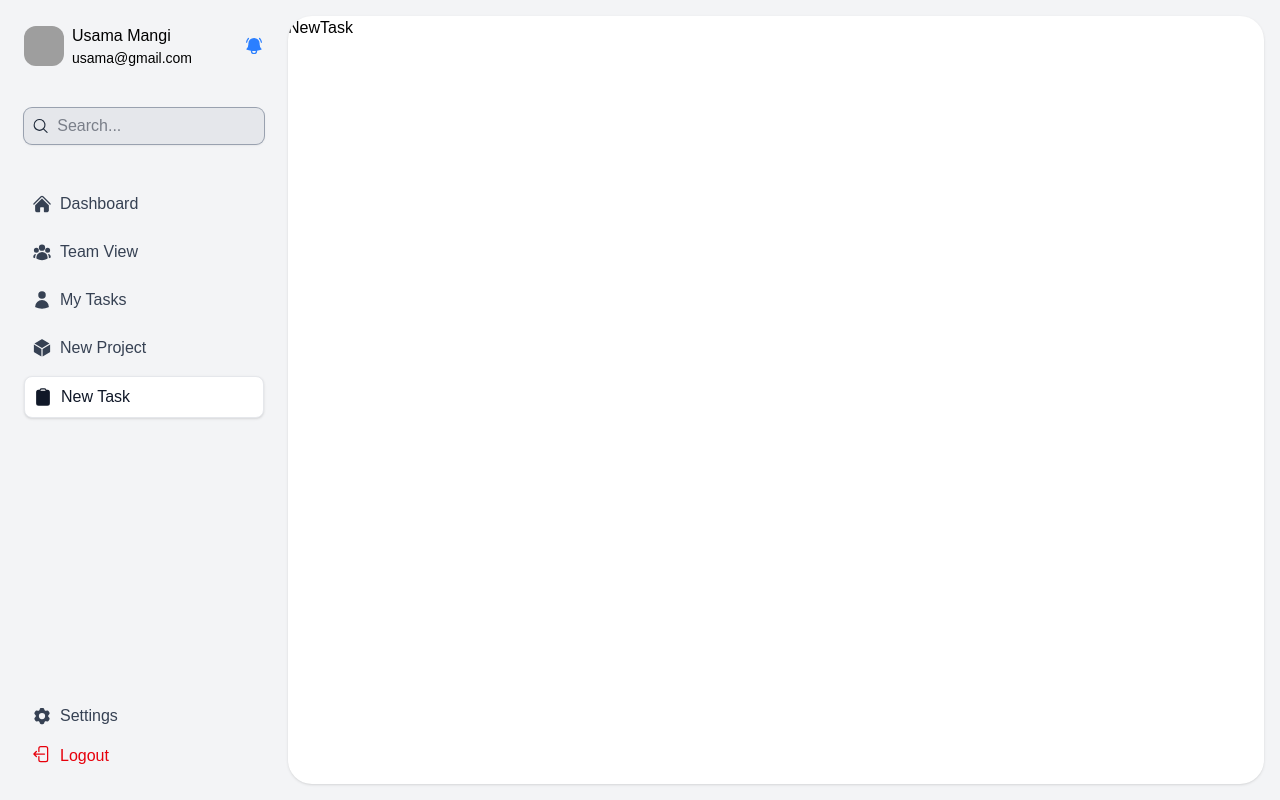
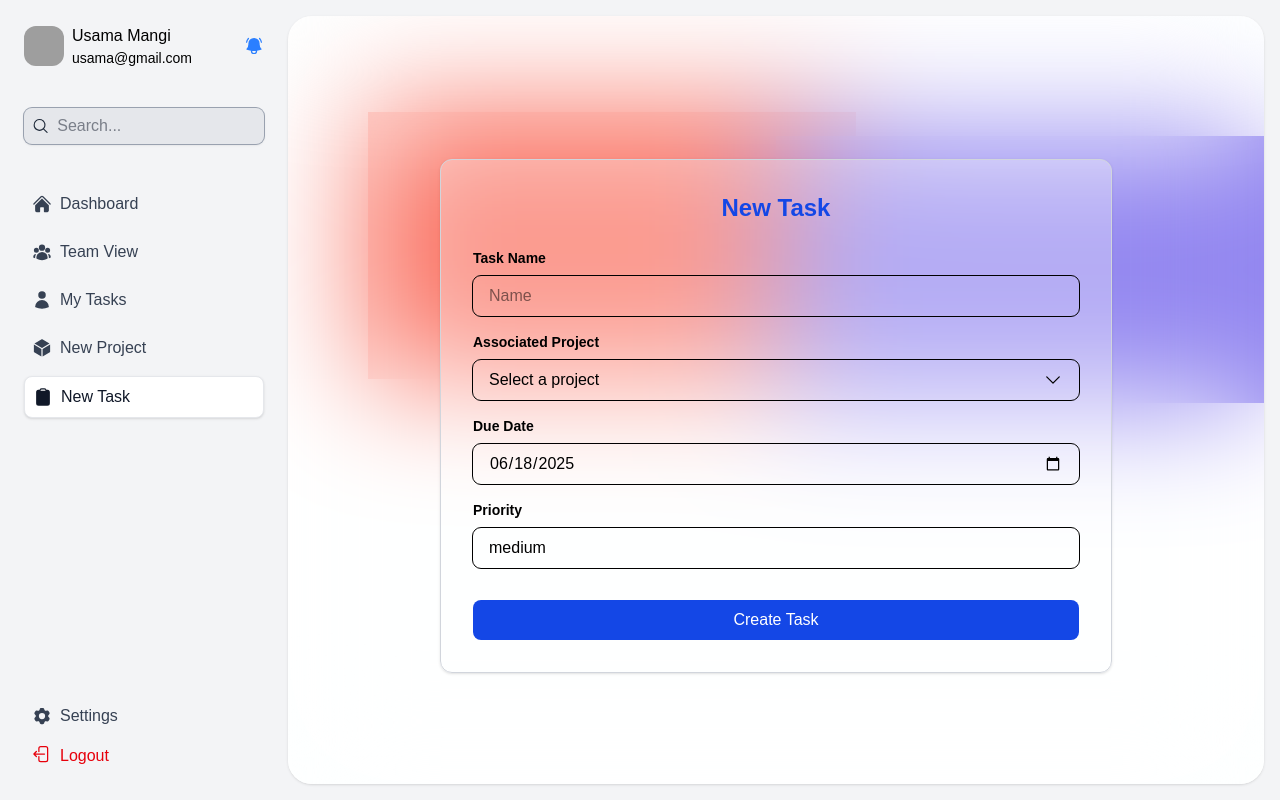
Before and after one commit to UsamaGM/task-manager, a React (Vite) app in the folder client/: page /home/new-task in a window 1280 px wide. Built offline with nearby package versions, Linux system fonts and the light colour scheme; grey boxes are pictures that could not be loaded.

Commit message:
feat: implement New Task Page and Improve New Project Page; add Dropdown Component

```diff
--- /dev/null
+++ b/client/src/components/Dropdown.tsx
@@ -0,0 +1,63 @@
+import { ChevronDownIcon } from "@heroicons/react/24/solid";
+import { animate } from "animejs";
+import { useEffect, useState } from "react";
+
+interface DropdownPropTypes {
+  placeholder: string;
+  options: Array<any>;
+}
+
+function Dropdown({ placeholder, options }: DropdownPropTypes) {
+  const [isOpen, setIsOpen] = useState(false);
+
+  const toggleDropdown = (e: React.MouseEvent<HTMLButtonElement>) => {
+    e.stopPropagation();
+    setIsOpen(!isOpen);
+    animate(".icon", {
+      rotateZ: isOpen ? [0, 180] : [180, 360],
+      duration: 300,
+    });
+  };
+
+  useEffect(() => {
+    function clickOutside() {
+      setIsOpen(false);
+    }
+    if (isOpen) {
+      document.addEventListener("click", clickOutside);
+    }
+    return () => document.removeEventListener("click", clickOutside);
+  }, [isOpen]);
+
+  return (
+    <div className="relative w-full">
+      <button
+        type="button"
+        onClick={toggleDropdown}
+        className="w-full px-4 py-2 outline rounded-lg text-left flex items-center justify-between focus:outline-none focus:ring-2 focus:ring-blue-400 transition-all duration-300 ease-in-out"
+      >
+        {placeholder}
+        <ChevronDownIcon className="size-5 icon" />
+      </button>
+
+      {isOpen && (
+        <div className="absolute z-10 w-full mt-1 bg-white rounded-lg shadow-lg ring-1 ring-black ring-opacity-5 focus:outline-none">
+          <div className="py-1" role="none">
+            {options.map((option) => (
+              <button
+                key={option._id}
+                type="button"
+                className="w-full text-left px-4 py-2 text-sm text-gray-700 hover:bg-blue-50 transition-colors duration-150"
+                role="menuitem"
+              >
+                {option.title}
+              </button>
+            ))}
+          </div>
+        </div>
+      )}
+    </div>
+  );
+}
+
+export default Dropdown;
--- a/client/src/pages/Auth/Login/index.tsx
+++ b/client/src/pages/Auth/Login/index.tsx
@@ -7,7 +7,7 @@ import { toast } from "react-toastify";
 import api from "@/config/api";
 import { setCookie } from "@/config/cookie";
 import { animate } from "animejs";
-import { useEffect } from "react";
+import { formErrorsHandler } from "@/helpers/errorHandler";
 
 function Login() {
   const formSchema = z.object({
@@ -22,12 +22,9 @@ function Login() {
   } = useForm<formDataTypes>({
     resolver: zodResolver(formSchema),
     defaultValues: { email: "", password: "" },
+    mode: "onSubmit",
+    reValidateMode: "onSubmit",
   });
-
-  useEffect(() => {
-    errors.email && toast.error(errors.email.message);
-    errors.password && toast.error(errors.password.message);
-  }, [errors]);
 
   const navigate = useNavigate();
   const onSubmit = async (data: formDataTypes) => {
@@ -57,13 +54,15 @@ function Login() {
     }
   };
 
+  const isError = formErrorsHandler(errors);
+
   return (
     <Card>
       <div className="form-container w-full h-screen flex flex-col space-y-4 items-center justify-center">
         <form
           onSubmit={handleSubmit(onSubmit)}
           className={`flex flex-col bg-white/30 p-8 rounded-xl shadow-md w-full max-w-md ${
-            (errors.email || errors.password) && "border-red-400 border-2"
+            isError && "border-red-400 border-2"
           }`}
         >
           <h2 className="text-2xl font-bold mb-6 text-purple-700 text-center">
--- a/client/src/pages/Auth/Register/index.tsx
+++ b/client/src/pages/Auth/Register/index.tsx
@@ -1,8 +1,8 @@
 import Card from "@/components/Card";
 import api from "@/config/api";
+import { formErrorsHandler } from "@/helpers/errorHandler";
 import { zodResolver } from "@hookform/resolvers/zod";
 import { animate } from "animejs";
-import { useEffect } from "react";
 import { useForm } from "react-hook-form";
 import { Link, useNavigate } from "react-router-dom";
 import { toast } from "react-toastify";
@@ -22,13 +22,9 @@ function Register() {
   } = useForm<formDataTypes>({
     resolver: zodResolver(formSchema),
     defaultValues: { username: "", email: "", password: "" },
+    mode: "onSubmit",
+    reValidateMode: "onSubmit",
   });
-
-  useEffect(() => {
-    errors.username && toast.error(errors.username.message);
-    errors.email && toast.error(errors.email.message);
-    errors.password && toast.error(errors.password.message);
-  }, [errors]);
 
   const navigate = useNavigate();
   const onSubmit = async (data: formDataTypes) => {
@@ -48,12 +44,16 @@ function Register() {
     }
   };
 
+  const isError = formErrorsHandler(errors);
+
   return (
     <Card>
       <div className="w-full h-screen flex flex-col space-y-6 items-center justify-center">
         <form
           onSubmit={handleSubmit(onSubmit)}
-          className="form-container flex flex-col space-y-3 bg-white/30 p-8 rounded-xl shadow-md w-full max-w-md"
+          className={`flex flex-col bg-white/30 p-8 rounded-xl shadow-md w-full max-w-md ${
+            isError && "border-red-400 border-2"
+          }`}
         >
           <h2 className="text-2xl font-bold mb-6 text-purple-700 text-center">
             Register
--- a/client/src/pages/Home/Dashboard/ActionItem.tsx
+++ b/client/src/pages/Home/Dashboard/ActionItem.tsx
@@ -1,4 +1,4 @@
-import { ArrowRightIcon } from "@heroicons/react/24/solid";
+import { ChevronRightIcon } from "@heroicons/react/24/solid";
 import { animate } from "animejs";
 
 interface PropTypes {
@@ -37,7 +37,9 @@ function ActionItem({ index, icon, title, subtitle, onClick }: PropTypes) {
         <h2 className="text-gray-800">{title}</h2>
         <h4 className="text-gray-700 text-sm">{subtitle}</h4>
       </div>
-      <ArrowRightIcon className={`go-to-icon-${index} size-6 translate-x-8`} />
+      <ChevronRightIcon
+        className={`go-to-icon-${index} size-6 translate-x-8`}
+      />
     </button>
   );
 }
--- a/client/src/pages/Home/NewProject/index.tsx
+++ b/client/src/pages/Home/NewProject/index.tsx
@@ -87,7 +87,8 @@ function NewProject() {
               {...register("description")}
             />
           </div>
-          <div className="flex flex-col gap-2">
+          <div className="flex space-x-6">
+            <div className="flex flex-col flex-1 gap-2">
               <label htmlFor="startDate" className="text-sm font-semibold">
                 Start Date
               </label>
@@ -100,7 +101,7 @@ function NewProject() {
                 {...register("startDate")}
               />
             </div>
-          <div className="flex flex-col gap-2">
+            <div className="flex flex-col flex-1 gap-2">
               <label htmlFor="endDate" className="text-sm font-semibold">
                 End Date
               </label>
@@ -112,6 +113,7 @@ function NewProject() {
                 className="w-full mb-4 px-4 py-2 outline rounded-lg focus:outline-none focus:ring-2 focus:ring-blue-400 transition-all duration-300 ease-in-out"
                 {...register("endDate")}
               />
+            </div>
           </div>
           <button
             type="submit"
--- a/client/src/pages/Home/NewTask/index.tsx
+++ b/client/src/pages/Home/NewTask/index.tsx
@@ -1,5 +1,124 @@
+import { Card } from "@/components";
+import Dropdown from "@/components/Dropdown";
+import { formattedDateToday } from "@/helpers/date-formatter";
+import { formErrorsHandler } from "@/helpers/errorHandler";
+import { zodResolver } from "@hookform/resolvers/zod";
+import { useForm } from "react-hook-form";
+import { z } from "zod";
+
 function NewTask() {
-  return <div>NewTask</div>;
+  const projectSchema = z.object({
+    name: z.string().min(3, "Name must be 3 characters or more"),
+    project: z.string(),
+    dueDate: z.string().regex(/([0-9]{3})-[0-1][0-9]-[0-3][0-9]/g),
+    priority: z.enum(["low", "medium", "high"]),
+  });
+  type projectDataType = z.infer<typeof projectSchema>;
+
+  const today = formattedDateToday();
+  const {
+    handleSubmit,
+    register,
+    formState: { errors },
+  } = useForm<projectDataType>({
+    resolver: zodResolver(projectSchema),
+    defaultValues: {
+      name: "",
+      project: "",
+      dueDate: today,
+      priority: "medium",
+    },
+    mode: "onSubmit",
+    reValidateMode: "onSubmit",
+  });
+
+  async function onSubmit(formData: projectDataType) {
+    // TODO: Handle form submission logic here
+    // This could involve sending the data to an API or updating the state
+    // For now, we'll just log the data to the console
+    // You can replace this with your actual submission logic
+
+    console.log("Lets submit the form!", formData);
+  }
+
+  const isError = formErrorsHandler(errors);
+
+  return (
+    <Card>
+      <div className="form-container w-full h-screen flex flex-col items-center justify-center">
+        <form
+          onSubmit={handleSubmit(onSubmit)}
+          className={`flex flex-col space-y-4 bg-white/30 p-8 rounded-xl shadow border border-gray-300 w-full max-w-2xl ${
+            isError && "border-red-400 border-2"
+          }`}
+        >
+          <h2 className="text-2xl font-bold mb-6 text-blue-700 text-center">
+            New Task
+          </h2>
+          <div className="flex flex-col gap-2">
+            <label htmlFor="name" className="text-sm font-semibold">
+              Task Name
+            </label>
+            <input
+              id="name"
+              type="text"
+              placeholder="Name"
+              title="Short and to the point"
+              className="w-full px-4 py-2 outline rounded-lg focus:outline-none focus:ring-2 focus:ring-blue-400 transition-all duration-300 ease-in-out"
+              {...register("name")}
+            />
+          </div>
+          <div className="flex flex-col gap-2">
+            <label htmlFor="project" className="text-sm font-semibold">
+              Associated Project
+            </label>
+            <Dropdown
+              placeholder="Select a project"
+              options={[
+                { title: "Project Alpha" },
+                { title: "Project Beta" },
+                { title: "Project Gamma" },
+                { title: "Project Delta" },
+              ]}
+              {...register("project")}
+            />
+          </div>
+          <div className="flex flex-col gap-2">
+            <label htmlFor="dueDate" className="text-sm font-semibold">
+              Due Date
+            </label>
+            <input
+              id="dueDate"
+              type="date"
+              placeholder="Due Date"
+              title="Select the due date"
+              className="w-full px-4 py-2 outline rounded-lg focus:outline-none focus:ring-2 focus:ring-blue-400 transition-all duration-300 ease-in-out"
+              {...register("dueDate")}
+            />
+          </div>
+          <div className="flex flex-col gap-2">
+            <label htmlFor="priority" className="text-sm font-semibold">
+              Priority
+            </label>
+            <input
+              id="priority"
+              type="text"
+              placeholder="Priority"
+              title="How important it is?"
+              className="w-full mb-4 px-4 py-2 outline rounded-lg focus:outline-none focus:ring-2 focus:ring-blue-400 transition-all duration-300 ease-in-out"
+              {...register("priority")}
+            />
+          </div>
+          <button
+            type="submit"
+            className="bg-blue-700 text-white py-2 px-4 rounded-lg hover:bg-blue-800 transition-all duration-300 ease-in-out cursor-pointer"
+          >
+            Create Task
+          </button>
+        </form>
+      </div>
+    </Card>
+  );
 }
 
 export default NewTask;
```
Lines whose indentation alone changed are shown as unchanged.
